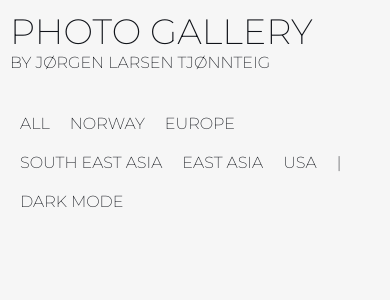
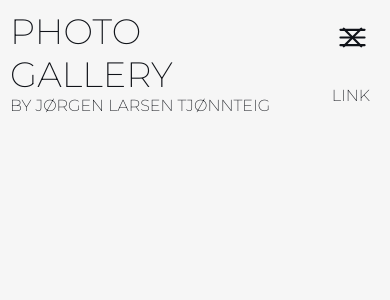
Before and after one commit to jorgenlt/photo-gallery, a React (Vite) app: page / in a window 390 px wide. Shown: the top 300 px of the page. Built offline with nearby package versions, Linux system fonts and the light colour scheme.

Commit message:
mobile-nav

```diff
--- a/src/components/Nav.jsx
+++ b/src/components/Nav.jsx
@@ -1,6 +1,7 @@
 import { useDispatch, useSelector } from 'react-redux'
 import { toggleDarkMode, updateFilterQuery } from '../features/photos/photosSlice'
 import Dropdown from './Dropdown'
+import NavMobile from './NavMobile'
 
 const Nav = () => {
   const dispatch = useDispatch()
@@ -13,7 +14,7 @@ const Nav = () => {
           <h1>Photo Gallery</h1>
           <h2>by jørgen larsen tjønnteig</h2>
         </header>
-        <div>
+        <div className='nav--desktop'>
           <ul>
             <li
               onClick={() => dispatch(updateFilterQuery(''))}
@@ -168,6 +169,11 @@ const Nav = () => {
             </li>
           </ul>
         </div>
+
+        {/* mobile navigation menu */}
+        <div className='nav--mobile'>
+          <NavMobile />
+        </div>
       </nav>
     </>
   )
--- /dev/null
+++ b/src/components/NavMobile.jsx
@@ -0,0 +1,25 @@
+import { HiXMark, HiOutlineBars3 } from "react-icons/hi2";
+
+const NavMobile = () => {
+  return (
+    <>
+      {/* open menu */}
+      <div className="nav--mobile-open">
+          <span><HiOutlineBars3 /></span>
+      </div>
+
+      <div className='nav--mobile-links'>
+          {/* close menu */}
+          <div className="nav--mobile-close" data-pushbar-close>
+              <span><HiXMark /></span>
+          </div>
+          {/* menu content */}
+          <ul>
+            <li>link</li>
+          </ul>
+      </div>
+    </>
+  )
+}
+
+export default NavMobile
--- a/src/styles/components/_index.scss
+++ b/src/styles/components/_index.scss
@@ -1,3 +1,4 @@
 @import 'nav';
 @import 'footer';
 @import 'dropdown';
+@import 'nav-mobile';
--- /dev/null
+++ b/src/styles/components/_nav-mobile.scss
@@ -0,0 +1,26 @@
+.nav--mobile {
+  display: none;
+
+  ul {
+    margin: 50px 0px 0px 20px;
+  }
+}
+
+.nav--mobile-open, .nav--mobile-close {
+  position: absolute;
+  top: 20px;
+  right: 20px;
+  font-size: 35px;
+  cursor: pointer;
+}
+
+.nav--mobile-links {
+
+}
+
+@media screen and (max-width: 600px) {
+  .nav--mobile {
+    display: flex;
+    flex-direction: column;
+  }
+}
--- a/src/styles/components/_nav.scss
+++ b/src/styles/components/_nav.scss
@@ -39,21 +39,20 @@ nav {
     }
   }
 }
+
 @media screen and (max-width: 600px) {
   nav {
-    flex-wrap: wrap;
-
     h1 {
       font-size: 2.2em;
     }
 
-    h2 {
-      margin-bottom: 2rem;
-    }
-
-    ul {
-      flex-wrap: wrap;
-      gap: 0px;
+    .nav--desktop {
+      display: none;
     }
   }
+
+  .nav--mobile {
+    display: flex;
+    flex-direction: column;
+  }
 }
```
Also changed, not shown: src/common/utils/pushbar.js (added, +81 -0 lines).
